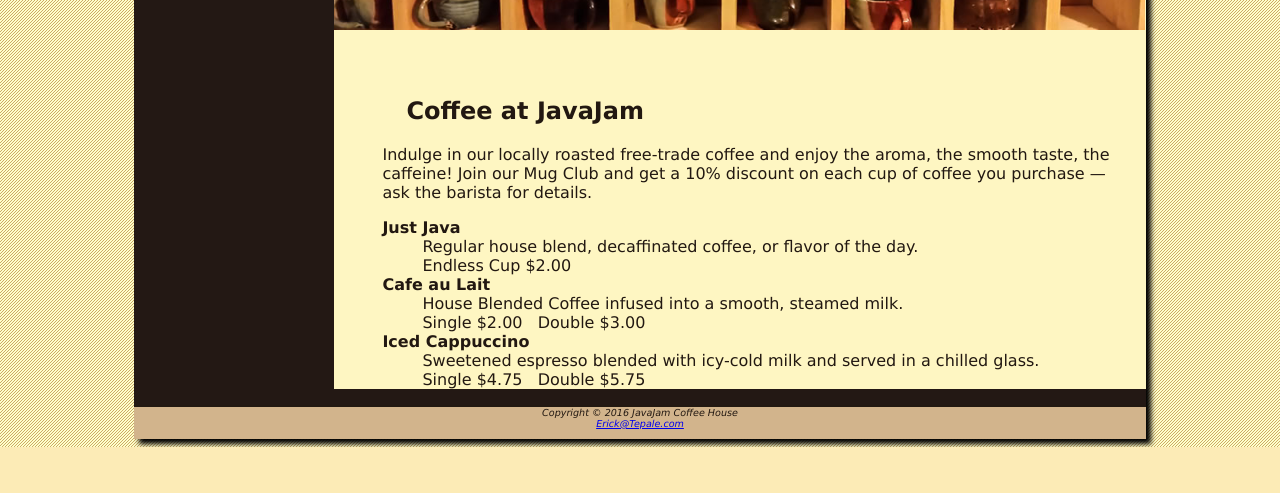
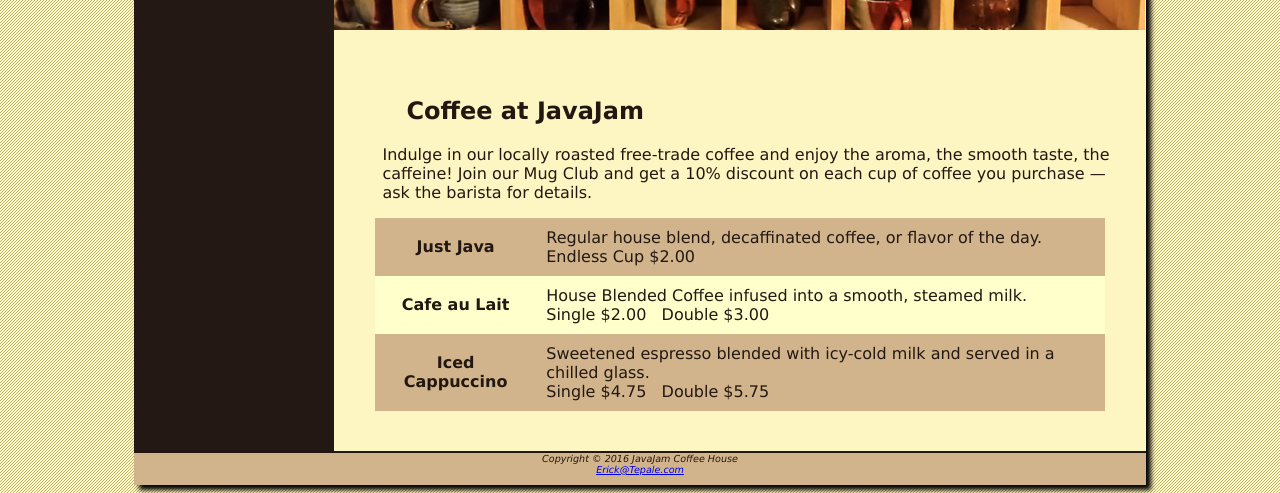
Before and after one commit to epic-erick/JavaJam, a plain HTML site: page menu.html in a window 1280 px wide. Shown: the part 355-848 px from the top of the page. Before the commit the page ends 802 px from the top, so only its background shows below. Drawn offline with Linux system fonts and the light colour scheme.

Commit message:
Ch. 8 Tables: replaced list with table in the menu page

```diff
--- a/javajam.css
+++ b/javajam.css
@@ -43,6 +43,7 @@ h4 {
 main { /* hero image should fill entire area? not sure if does yet */
   background-color: #FEF6c2;
   margin-left: 200px;
+  padding-bottom: 40px;
   display: block; /* prevents rendering issues on IE */
 }
 
@@ -95,6 +96,21 @@ footer {
 
 header, nav, main, footer {
   display: block;
+}
+
+table {
+  margin: auto;
+  width: 90%;
+  border-spacing: 0;
+  background-color: #ffffcc;
+}
+
+td, th {
+  padding: 10px;
+}
+
+tr:nth-of-type(odd) {
+  background-color: #d2b48c;
 }
 
 #wrapper{ /* ID */
@@ -201,6 +217,7 @@ main {
   padding: 0;
   margin: 0;
   font-size: 90%;
+  padding-bottom: 40px;
 }
 
 } /* End OF tablet media query 1024px max */
@@ -234,6 +251,7 @@ main {
 
   main {
     padding-top: 1px;
+    padding-bottom: 40px;
   }
 
   h2 {
--- a/menu.html
+++ b/menu.html
@@ -38,7 +38,29 @@
           you purchase &mdash; ask the barista for details.
         </p>
 
-        <dl>
+				<table>
+					<tr>
+						<th>Just Java</th>
+						<td>Regular house blend, decaffinated coffee, or flavor of the day. <br />
+                Endless Cup $2.00</td>
+					</tr>
+
+					<tr>
+						<th>Cafe au Lait</th>
+						<td>House Blended Coffee infused into a smooth, steamed milk. <br />
+                Single $2.00 &nbsp; Double $3.00</td>
+					</tr>
+
+					<tr>
+						<th>Iced Cappuccino</th>
+						<td>Sweetened espresso blended with icy-cold milk and served in a chilled glass. <br />
+                Single $4.75 &nbsp; Double $5.75</td>
+					</tr>
+
+				</table>
+
+
+        <!-- <dl>
           <dt>Just Java</dt>
             <dd>Regular house blend, decaffinated coffee, or flavor of the day. <br />
                 Endless Cup $2.00</dd>
@@ -48,7 +70,8 @@
           <dt>Iced Cappuccino</dt>
             <dd>Sweetened espresso blended with icy-cold milk and served in a chilled glass. <br />
                 Single $4.75 &nbsp; Double $5.75 </dd>
-        </dl>
+        </dl> -->
+
     </main>
 
 		<footer>
```
